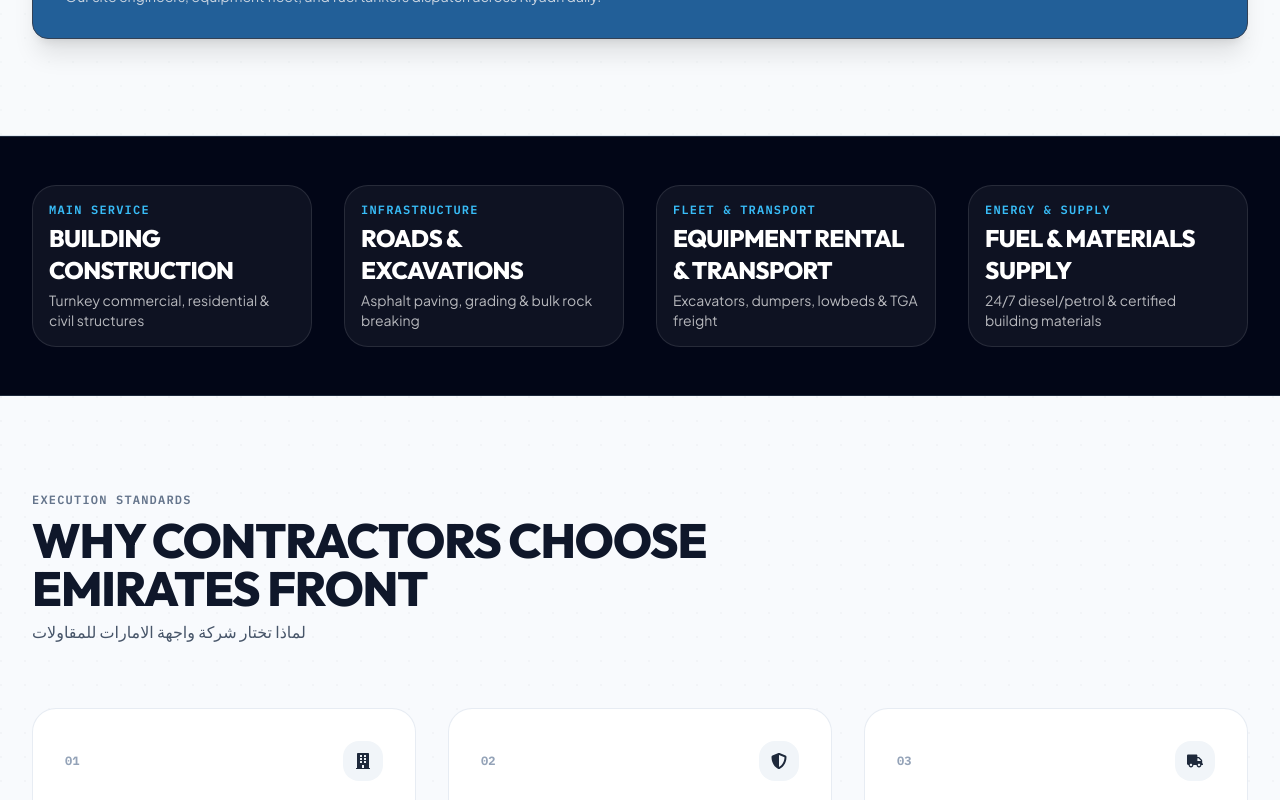
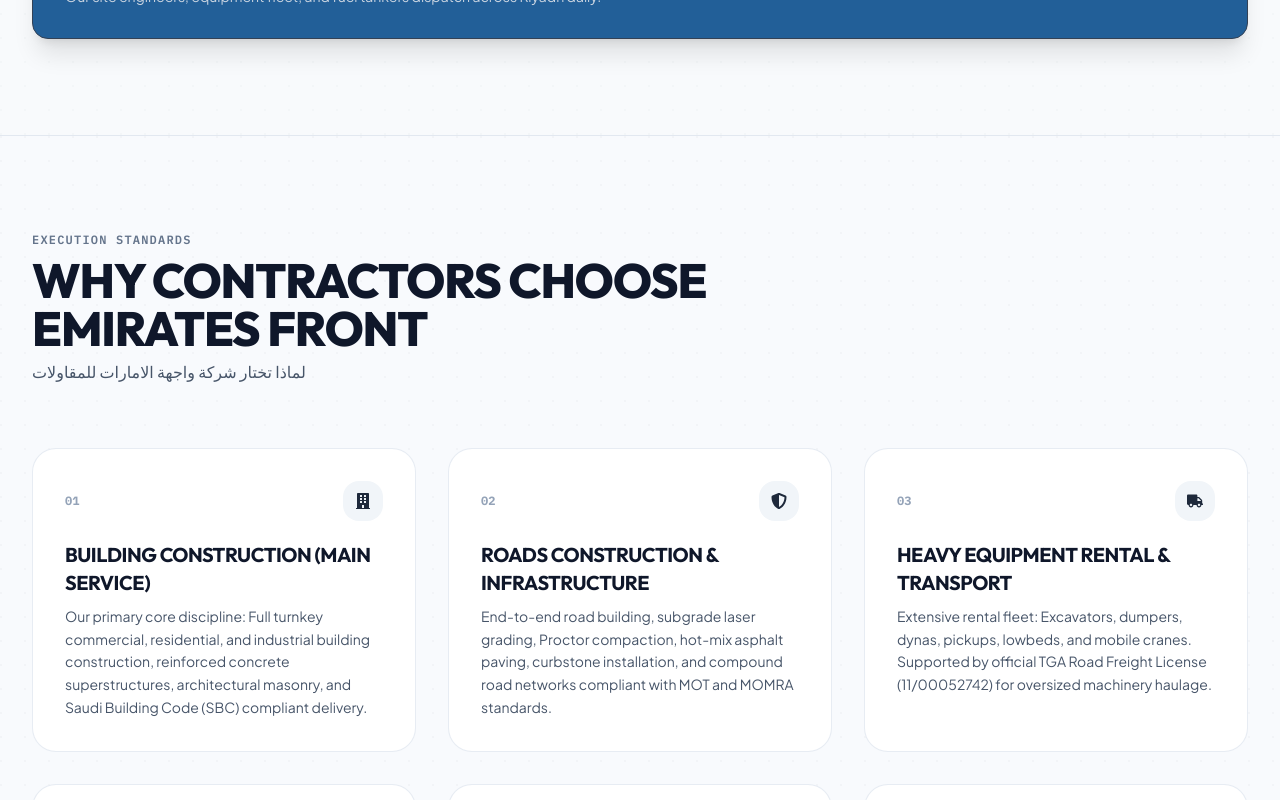
Before and after one commit to MahadSajjad/Emirates-Front-Contracting, a React (Vite) app: page / in a window 1280 px wide. Shown: the part 5680-6480 px from the top of the page. Built offline with nearby package versions, Linux system fonts and the light colour scheme.

Commit message:
feat: add Home page component and update README sections

```diff
--- a/src/components/sections/TrustStrip.jsx
+++ /dev/null
@@ -1,36 +0,0 @@
-import React from "react";
-import Section from "../ui/Section.jsx";
-import Container from "../ui/Container.jsx";
-import { trustFacts } from "../../data/features.js";
-import Reveal from "../motion/Reveal.jsx";
-
-export const TrustStrip = () => {
-  return (
-    <Section variant="dark" padding="sm" className="bg-slate-950 border-t border-b border-slate-800 relative">
-      <Container>
-        <Reveal direction="up">
-          <div className="grid grid-cols-2 lg:grid-cols-4 gap-3 sm:gap-6 lg:gap-8">
-            {trustFacts.map((fact, index) => (
-              <div
-                key={index}
-                className="p-3 sm:p-4 rounded-xl bg-white/5 border border-white/10 flex flex-col justify-center"
-              >
-                <span className="font-mono text-[10px] sm:text-xs text-primary-400 uppercase tracking-widest block mb-1 font-semibold">
-                  {fact.label}
-                </span>
-                <span className="font-display text-base sm:text-2xl font-extrabold uppercase text-white tracking-tight block mb-1">
-                  {fact.value}
-                </span>
-                <span className="text-white/70 text-[11px] sm:text-sm leading-snug">
-                  {fact.caption}
-                </span>
-              </div>
-            ))}
-          </div>
-        </Reveal>
-      </Container>
-    </Section>
-  );
-};
-
-export default TrustStrip;
--- a/src/pages/Home/index.jsx
+++ b/src/pages/Home/index.jsx
@@ -6,7 +6,6 @@
 import ArchitecturalFeatureSection from "../../components/sections/ArchitecturalFeatureSection.jsx";
 import VisualServicesFleetSection from "../../components/sections/VisualServicesFleetSection.jsx";
 import WhyUsSection from "../../components/sections/WhyUsSection.jsx";
-import TrustStrip from "../../components/sections/TrustStrip.jsx";
 import SectorsPreview from "../../components/sections/SectorsPreview.jsx";
 import CTASection from "../../components/sections/CTASection.jsx";
 
@@ -39,9 +38,6 @@
       {/* 4. Visual Fleet & Contracting Services Showcase (Images First) */}
       <VisualServicesFleetSection />
 
-      {/* 5. Honest Non-Numeric Trust Strip */}
-      <TrustStrip />
-
       {/* 6. Why Choose Us (6 Value Props) */}
       <WhyUsSection />
 
```
Also changed, not shown: 1 other file (tests, documents, lock files or other folders).
